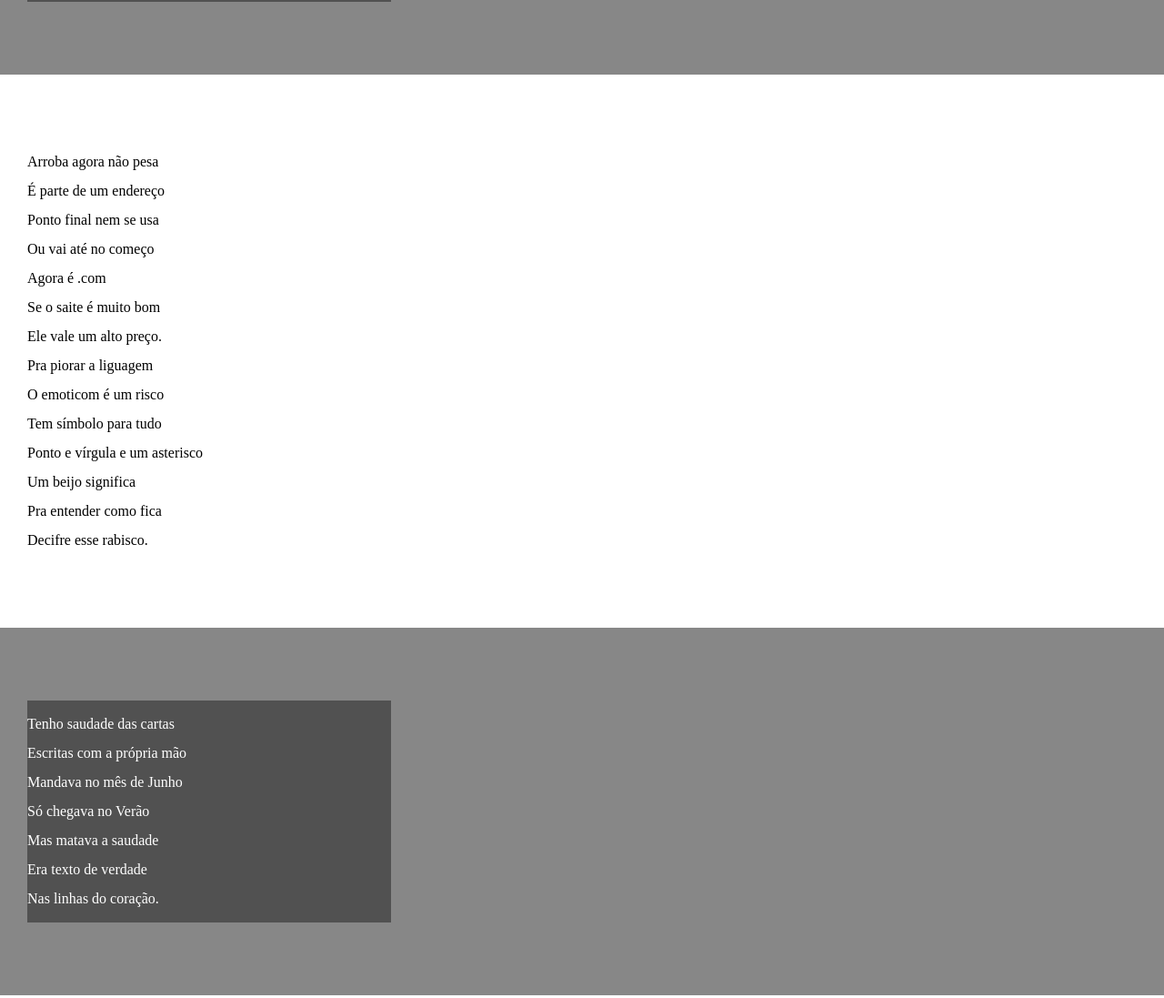
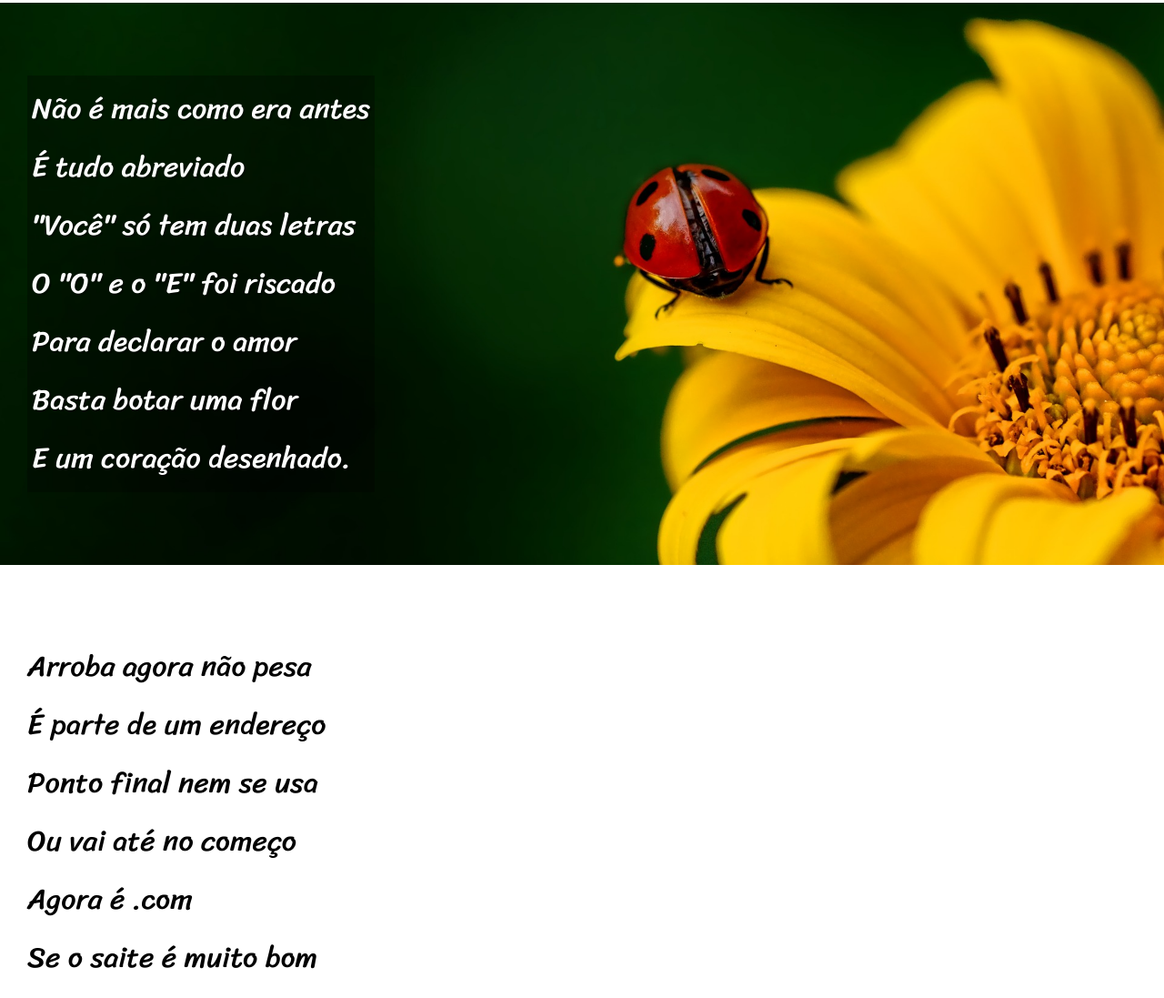
Before and after one commit to arthurberbertec/projeto_cordel, a plain HTML site: page index.html in a window 1280 px wide. Shown: the part 811-1908 px from the top of the page at 91% size. Drawn offline with Linux system fonts and the light colour scheme.

Commit message:
inclusao de efeito paralax rolagem
Alterações acompanhando o professor

```diff
--- a/estilo/style.css
+++ b/estilo/style.css
@@ -1,8 +1,18 @@
 @charset "UTf-8";
+
+@import url('https://fonts.googleapis.com/css2?family=Passion+One&display=swap');
+@import url('https://fonts.googleapis.com/css2?family=Sriracha&display=swap');
+
+:root{
+    --font1: Verdana, Geneva, Tahoma, sans-serif;
+    --font2: 'Passion one', cursive;
+    --font3: 'Sriracha', cursive;
+}
 
 *{
     margin: 0px;
     padding: 0px;
+    font-size: 1em;
 }
 
 html, body{
@@ -15,10 +25,12 @@ header{
     text-align: center
 }
 header > h1{
+    font-size: 5vw;
     padding-top: 50px;
     font-variant: small-caps;
 }
 header > p{
+    font-size: 0.5vw;
     padding-bottom: 50px;
 
 }
@@ -36,6 +48,12 @@ section{
     padding:10vh 0vh 10vh 0vh ;
     line-height: 2em;
     padding-left: 30px;
+
+    font-family: var(--font3);
+    font-size: 2.5vw;
+}
+section > p{
+    padding-bottom: 2em;
 }
 section.normal{
     background-color: white;
@@ -47,11 +65,25 @@ section.imagem{
     color: white;
 }
 section.imagem > p{
-    width: 400px;
-    padding: 10px 0px 10px 0px;
-    background-color: rgba(0, 0, 0, 0.4);
+    display: inline-block;
+    padding: 5px;
+    background-color: rgba(0, 0, 0, 0.3);
+    text-shadow: 2px 2px 0px rgba(0, 0, 0, 0.3);
 }
 
+section#img01{
+    background-image: url('../arquivos/imagens/background001.jpg');
+    background-position: right center;
+    background-size: cover;
+    background-attachment: fixed;
+
+}
+section#img02{
+    background-image: url('../arquivos/imagens/background002.jpg');
+    background-position: right center;
+    background-size: cover;
+    background-attachment: fixed;
+}
 footer{
     background-color: black;
     color: white;
--- a/index.html
+++ b/index.html
@@ -28,7 +28,7 @@
         </p>
     </section>
 
-    <section class="imagem">
+    <section class="imagem" id="img01">
         <p>
             Não é mais como era antes<br>
             É tudo abreviado<br>
@@ -62,7 +62,7 @@
         </p>
     </section>
 
-    <section class="imagem">
+    <section class="imagem" id="img02">
         <p>
             Tenho saudade das cartas<br>
             Escritas com a própria mão<br>
```
